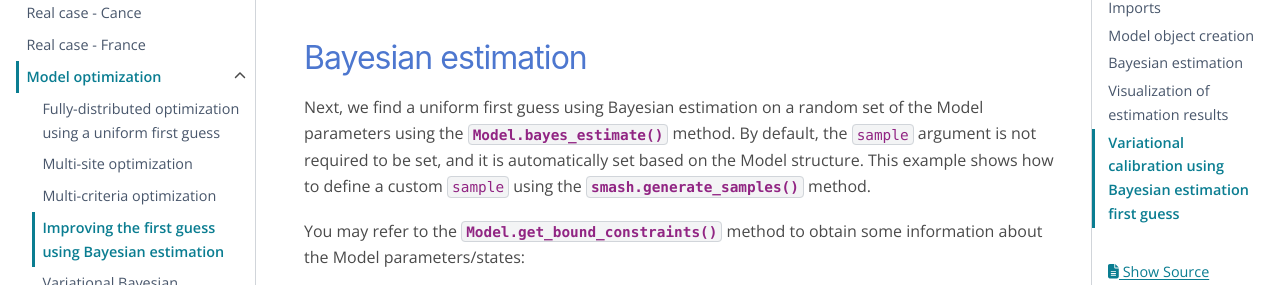
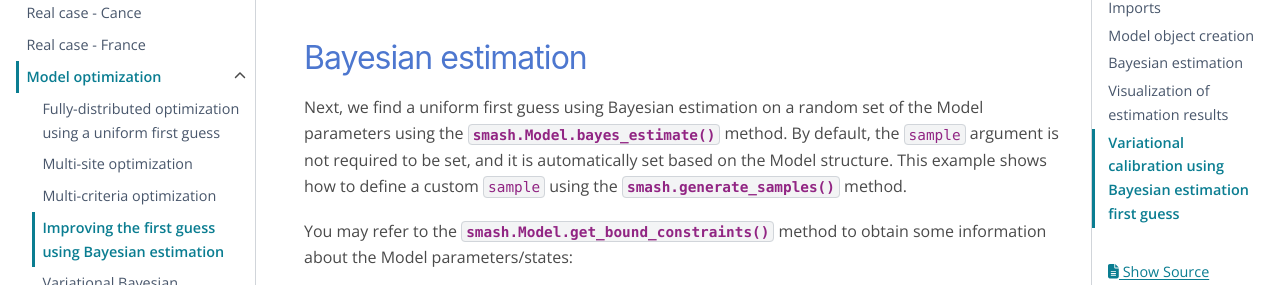
Before and after one commit to DassHydro/smash, a Sphinx documentation site: the page built from doc/source/user_guide/in_depth/optimize/bayes_estimate.rst, in a window 1280 px wide and 900 px high, scrolled down 842 px, cut to the strip 134-419 px from the top of the window. Built offline with Sphinx 7.4.7 and the PyData theme 0.15.4, drawn with Linux system fonts in a browser that asks for light colours; pages that are not in the unit, such as notebooks, are missing from menus.

Commit message:
FIX: ipython in bayes_estimate.rst

```diff
--- a/doc/source/user_guide/in_depth/optimize/bayes_estimate.rst
+++ b/doc/source/user_guide/in_depth/optimize/bayes_estimate.rst
@@ -41,11 +41,11 @@
 Bayesian estimation
 -------------------
 
-Next, we find a uniform first guess using Bayesian estimation on a random set of the Model parameters using the :meth:`Model.bayes_estimate` method.
+Next, we find a uniform first guess using Bayesian estimation on a random set of the Model parameters using the :meth:`smash.Model.bayes_estimate` method.
 By default, the ``sample`` argument is not required to be set, and it is automatically set based on the Model structure.
 This example shows how to define a custom ``sample`` using the :meth:`smash.generate_samples` method.
 
-You may refer to the :meth:`Model.get_bound_constraints` method to obtain some information about the Model parameters/states:
+You may refer to the :meth:`smash.Model.get_bound_constraints` method to obtain some information about the Model parameters/states:
 
 .. ipython:: python
 
```
Also changed, not shown: other parts of doc/source/user_guide/in_depth/optimize/bayes_estimate.rst (+2 -5 lines).
